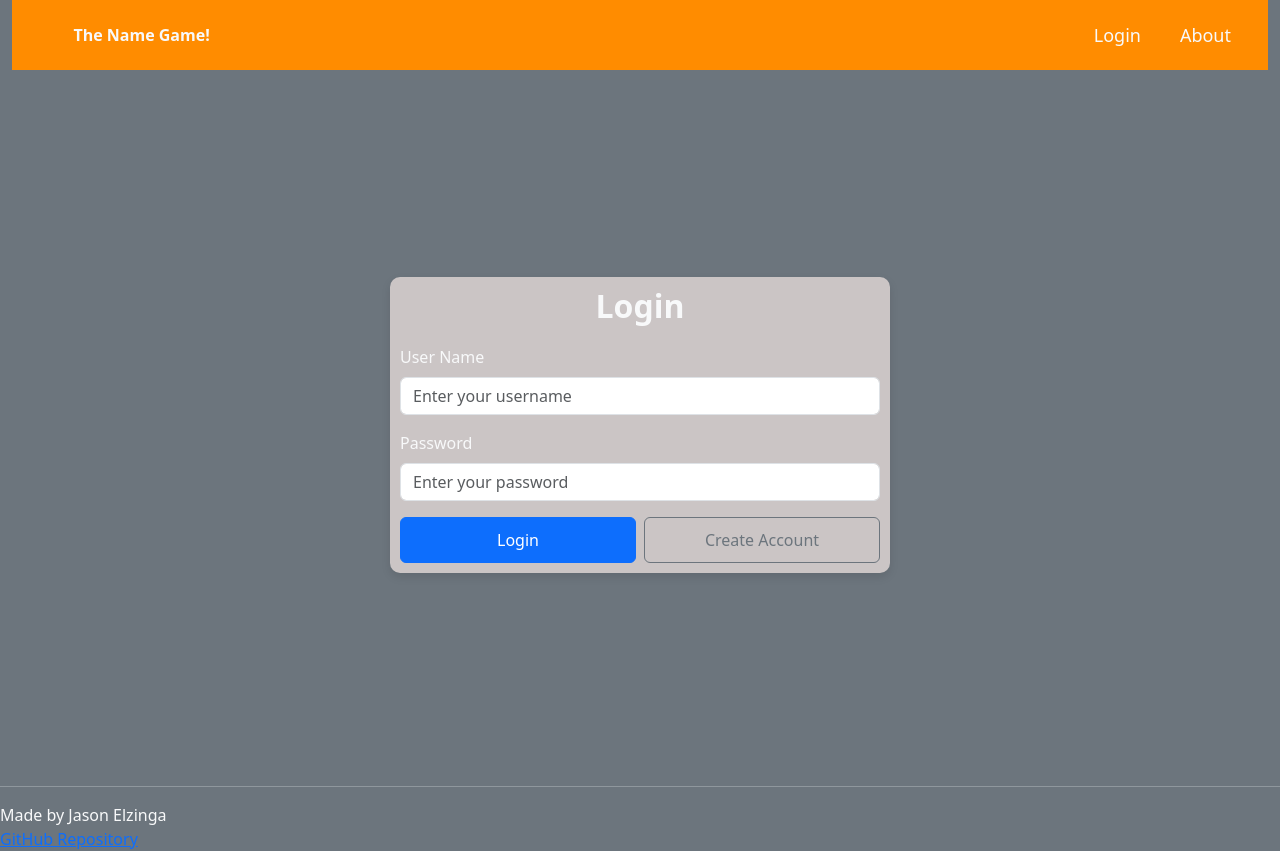
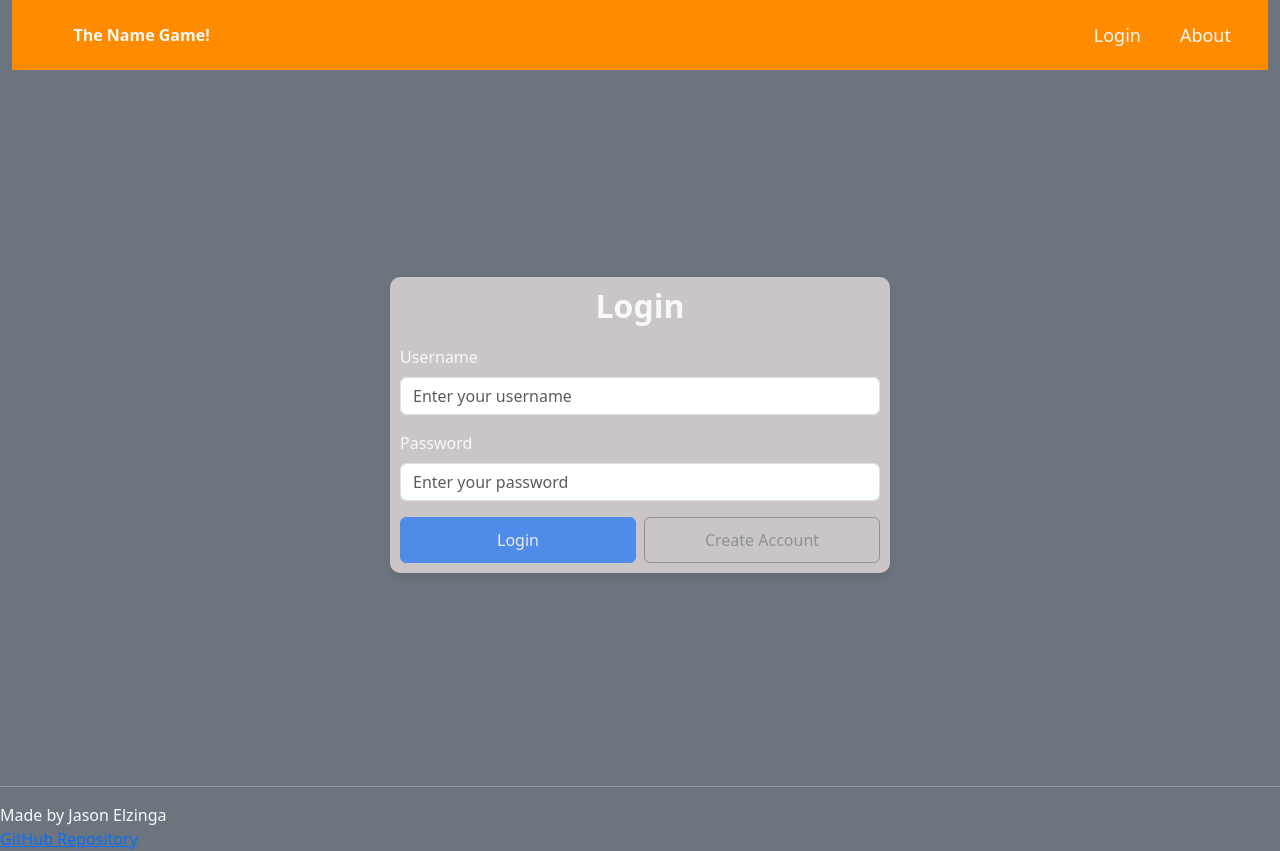
Before and after one commit to JasonElzinga/Startup, a React (Vite) app: page / in a window 1280 px wide. Built offline with nearby package versions, Linux system fonts and the light colour scheme.

Commit message:
Added the login capability with cookies, encyrption, and uuid

```diff
--- a/src/login/login.jsx
+++ b/src/login/login.jsx
@@ -4,40 +4,41 @@ import { useNavigate } from 'react-router-dom';
 export function Login({setUser}) {
 
     const navigate = useNavigate();
+
     const [username, setUsername] = React.useState('');
+    const [password, setPassword] = React.useState('');
 
-    function loginUser() {
-        const storedUsers = JSON.parse(localStorage.getItem("users")) || [];
-
-        const foundUser = storedUsers.find(user => user.username == username && user.password == password);
-
-        if (foundUser) {
-            localStorage.setItem('user', username);
-            setUser(username);
-            navigate('/Play')
-            return;
-        }
-        else {
-            alert("Invalid username and password. Create an account if you haven't already done so or try again.");
+    function handleLogin() {
+        createAuth('put');
     }
 
+      function handleRegister() {
+        createAuth('post');
     }
 
-    function usernameChange(e) {
-        setUsername(e.target.value);
-        localStorage.setItem("user", e.target.value)
+    async function createAuth(method) {
+        const res = await fetch('api/auth', {
+          method: method,
+          headers: { 'Content-Type': 'application/json' },
+          body: JSON.stringify({ username, password }),
+        });
+
+        const data = await res.json();
+
+        if (res.ok) {
+          const username = data.username;
+          console.log("logged in as:", username)
+          navigate('/play');
+        } else {
+          alert('Authentication failed');
         }
+    }
+
+
 
     const [users, setUsers] = React.useState(() => {
         return JSON.parse(localStorage.getItem("users")) || [];
     });
-
-    const [password, setPassword] = React.useState("");
-
-    function passwordChange(e) {
-        setPassword(e.target.value);
-        localStorage.setItem("password", e.target.value);
-    }
 
 
     function handleAddUser() {
@@ -67,20 +68,18 @@ export function Login({setUser}) {
                 <div className="login-container">
 
                 <h2>Login</h2>
-                    <form>
                     <div className="mb-3">
-                            <label htmlFor="text" className="form-label">User Name</label>
-                            <input type="text" className="form-control" onChange={usernameChange} id="username" placeholder="Enter your username" required></input>
+                        <label htmlFor="text" className="form-label">Username</label>
+                        <input type="text" className="form-control" onChange={(e) => setUsername(e.target.value)} id="username" placeholder="Enter your username" required></input>
                     </div>
                     <div className="mb-3">
                         <label htmlFor="password" className="form-label">Password</label>
-                            <input type="password" className="form-control" onChange={passwordChange} id="password" placeholder="Enter your password" required></input>
+                        <input type="password" className="form-control" onChange={(e) => setPassword(e.target.value)} id="password" placeholder="Enter your password" required></input>
                     </div>
                     <div className="d-flex justify-content-between">
-                            <button onClick={loginUser} type="submit" className="btn btn-primary w-50 me-2">Login</button>
-                            <button onClick={handleAddUser}type="button" className="btn btn-outline-secondary w-50">Create Account</button>
+                        <button onClick={handleLogin} disabled={!(username && password)} type="submit" className="btn btn-primary w-50 me-2">Login</button>
+                        <button onClick={handleRegister}type="button" disabled={!(username && password)} className="btn btn-outline-secondary w-50">Create Account</button>
                     </div>
-                    </form>
                 </div>
             </div>
         </main>
--- a/src/play/play.jsx
+++ b/src/play/play.jsx
@@ -7,7 +7,15 @@ export function Play({user, lastTheme, setLastTheme}) {
   const navigate = useNavigate();
 
   const [index, setIndex] = React.useState(0);
+  const [userInfo, setUserInfo] = React.useState('');
 
+  React.useEffect(() => {
+    (async () => {
+      const res = await fetch('api/user/me');
+      const data = await res.json();
+      setUserInfo(data);
+    })();
+   }, []);
 
   const [players, setPlayers] = useState([]);
   const themes = ["Movies", "Sports", "History", "Music", "Science"];
@@ -75,7 +83,7 @@ export function Play({user, lastTheme, setLastTheme}) {
             </thead>
             <tbody>
               <tr>
-                <td>{user}</td>
+                <td>{userInfo.username}</td>
                 <td>{lastTheme}</td>
               </tr>
               {players.map((player, index) => (
```
Also changed, not shown: cookie.txt (added). Lines whose indentation alone changed are shown as unchanged.
